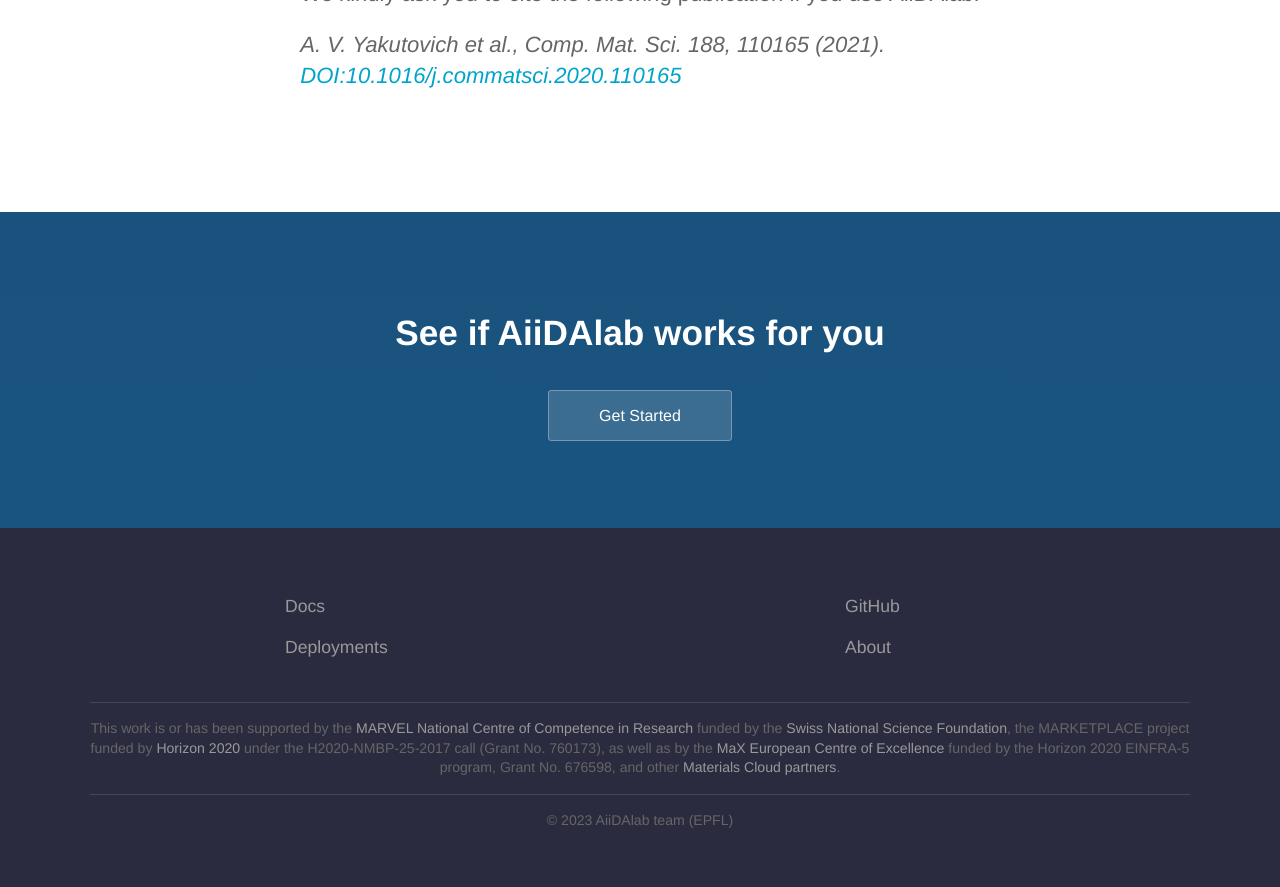
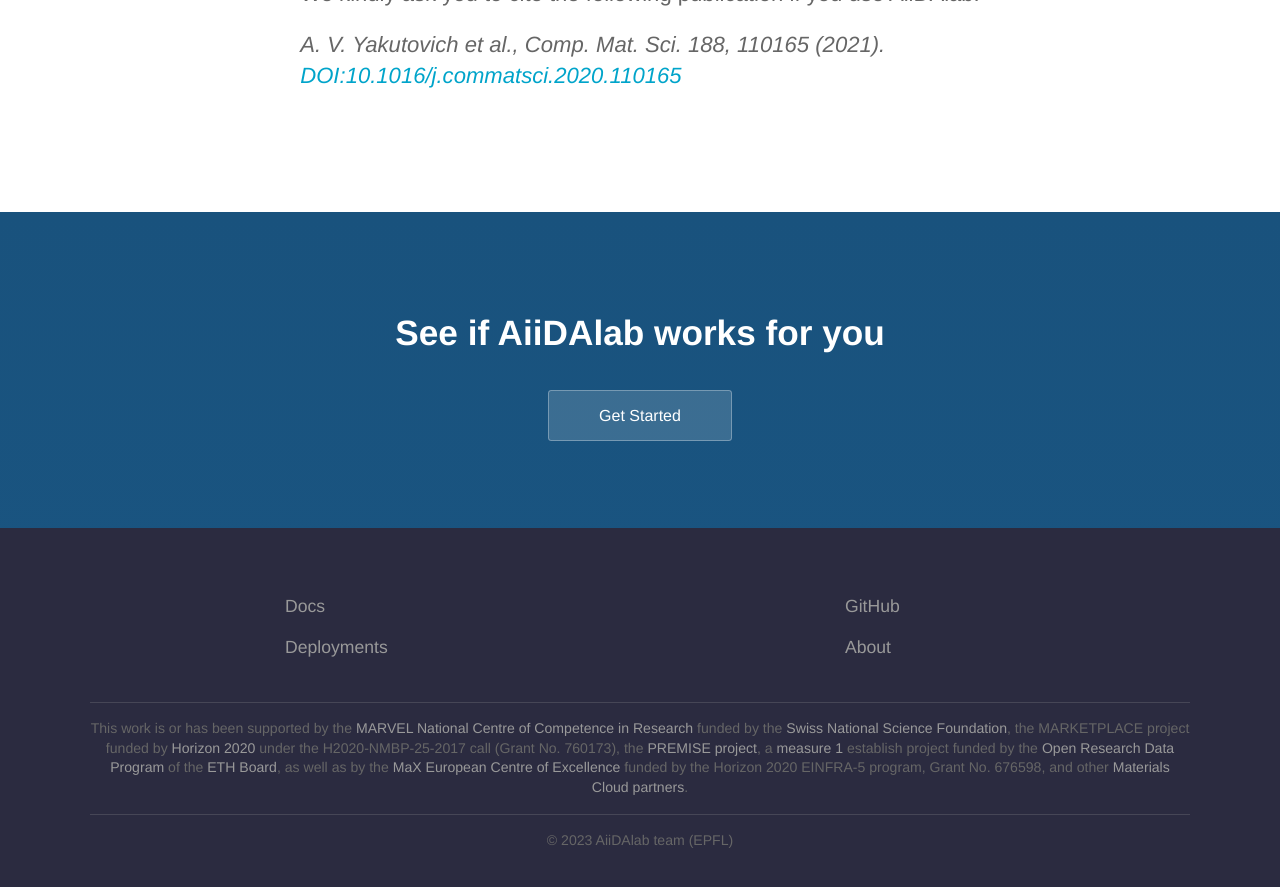
Before and after one commit to edan-bainglass/aiidalab-website, a Jekyll site: the page built from index.html, in a window 1280 px wide and 900 px high, scrolled down 3410 px. Shown: the top 887 px of the window. Built offline with Jekyll 4.4.1, drawn with Linux system fonts in a browser that asks for light colours.

Commit message:
Add PREMISE to funding.html
Add an acknowledgement for the PREMISE project funded by the ETH Board

```diff
--- a/_includes/funding.html
+++ b/_includes/funding.html
@@ -6,7 +6,12 @@
 <a href="http://www.snf.ch/en">Swiss National Science Foundation</a>, the
 MARKETPLACE project funded by
 <a href="https://ec.europa.eu/programmes/horizon2020/">Horizon 2020</a> under
-the H2020-NMBP-25-2017 call (Grant No.&nbsp;760173), as well as by the
+the H2020-NMBP-25-2017 call (Grant No.&nbsp;760173), the
+<a href="https://ord-premise.github.io">PREMISE project</a>, a
+<a href="https://ethrat.ch/en/measure-1-calls-for-field-specific-actions/">measure 1</a>
+<strong>establish project</strong> funded by the
+<a href="https://ethrat.ch/en/eth-domain/open-research-data/">Open Research Data Program</a> of the
+<a href="https://ethrat.ch/en/">ETH Board</a>, as well as by the
 <a href="http://www.max-centre.eu/">MaX European Centre of Excellence</a> funded
 by the Horizon 2020 EINFRA-5 program, Grant No.&nbsp;676598, and other
 <a href="https://www.materialscloud.org/home#partners"
```
